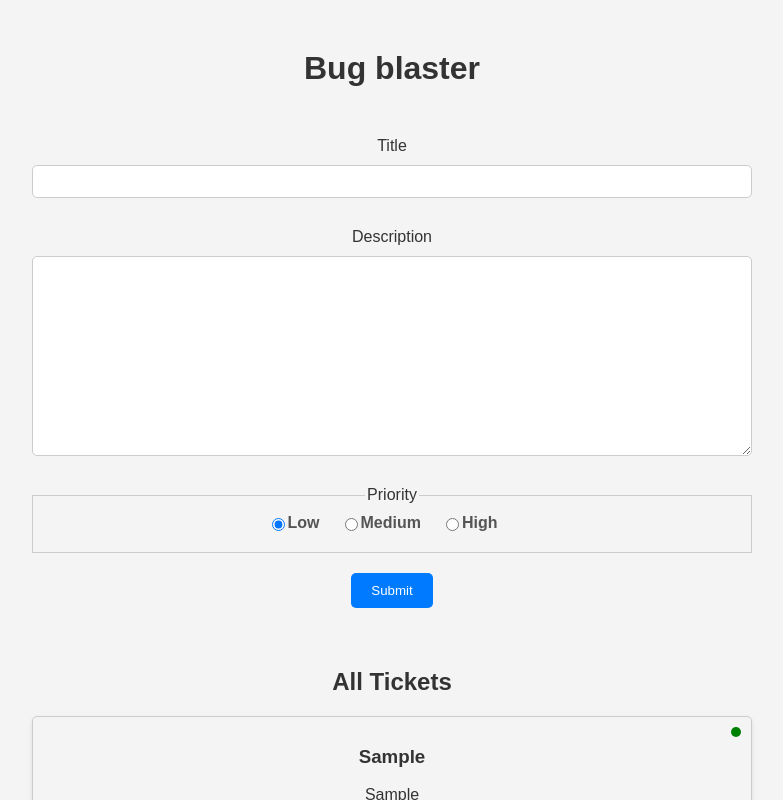
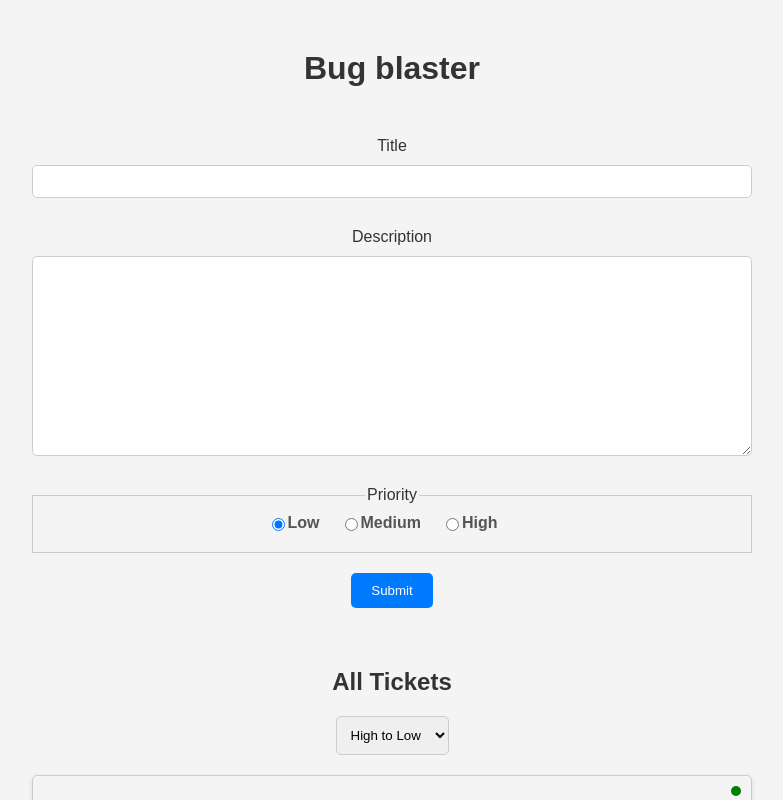
Before and after one commit to kondiamantis/bug-blaster, a React (Create React App) app: page / in a window 1280 px wide. Both pictures are taken after typing "Sample", "Sample" into the empty fields and a click on the button "Submit". Shown: the top 800 px of the page, without its empty margins (248-1031 px from the left). Built offline with nearby package versions, Linux system fonts and the light colour scheme.

Commit message:
sorting tickets based on priority

```diff
--- a/src/App.js
+++ b/src/App.js
@@ -4,12 +4,15 @@
 import { useReducer } from 'react';
 import ticketReducer from './reducers/ticketReducer';
 import TicketList from './components/TicketList';
+import { sortTickets } from './utilities/sortingUtilities';
 
 function App() {
 
-  const initialState = {tickets: [], editingTicket: null};
+  const initialState = {tickets: [], editingTicket: null, sortPreference: 'High to Low'};
 
   const [state, dispatch] = useReducer(ticketReducer, initialState);
+
+  const sortedTickets = sortTickets(state.tickets, state.sortPreference);
 
   return (
     <div className="App">
@@ -20,7 +23,12 @@
         {state.tickets.length > 0 &&
           <div className='results'>
             <h2>All Tickets</h2>
-            <TicketList tickets={state.tickets} dispatch={dispatch} />
+
+            <select onChange={(e) => dispatch({type: 'SET_SORTING', payload: e.target.value})} value={state.sortPreference}>
+              <option value="High to Low">High to Low</option>
+              <option value="Low to High">Low to High</option>
+            </select>
+            <TicketList tickets={sortedTickets} dispatch={dispatch} />
           </div>
         }
 
--- a/src/reducers/ticketReducer.js
+++ b/src/reducers/ticketReducer.js
@@ -37,6 +37,11 @@
                 ...state,
                 editingTicket: null
             }
+        case 'SET_SORTING':
+            return {
+                ...state,
+                sortPreference: action.payload
+            }
         default:
             return state;
     }
--- /dev/null
+++ b/src/utilities/sortingUtilities.js
@@ -0,0 +1,13 @@
+export const sortTickets = (tickets, preference) => {
+    switch (preference) {
+
+        case 'High to Low':
+            return [...tickets].sort((a, b) => b.priority.localeCompare(a.priority));
+        case 'Low to High':
+            return [...tickets].sort((a, b) => a.priority.localeCompare(b.priority));
+
+
+        default:
+            return tickets;
+    }
+}
```
